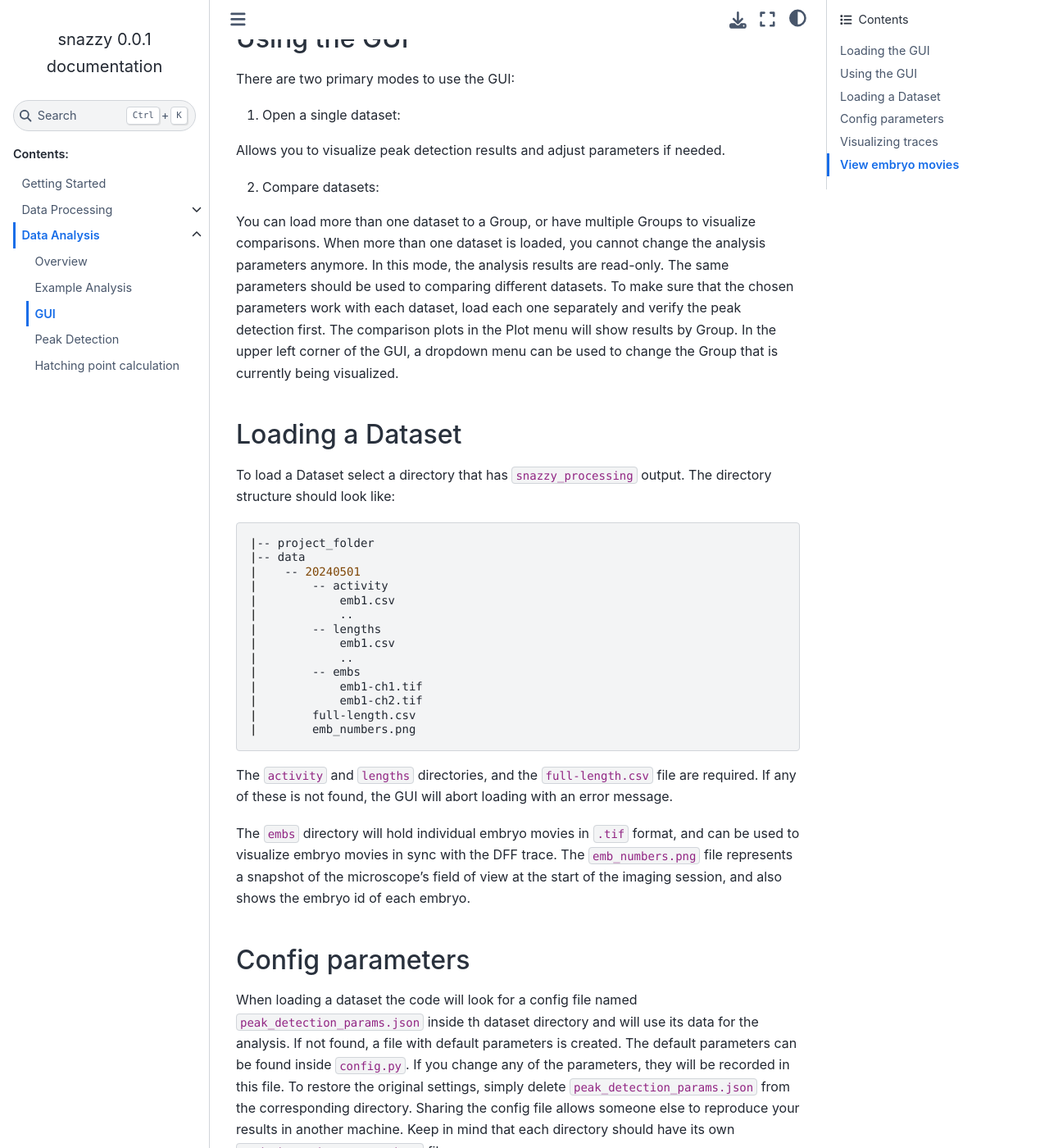
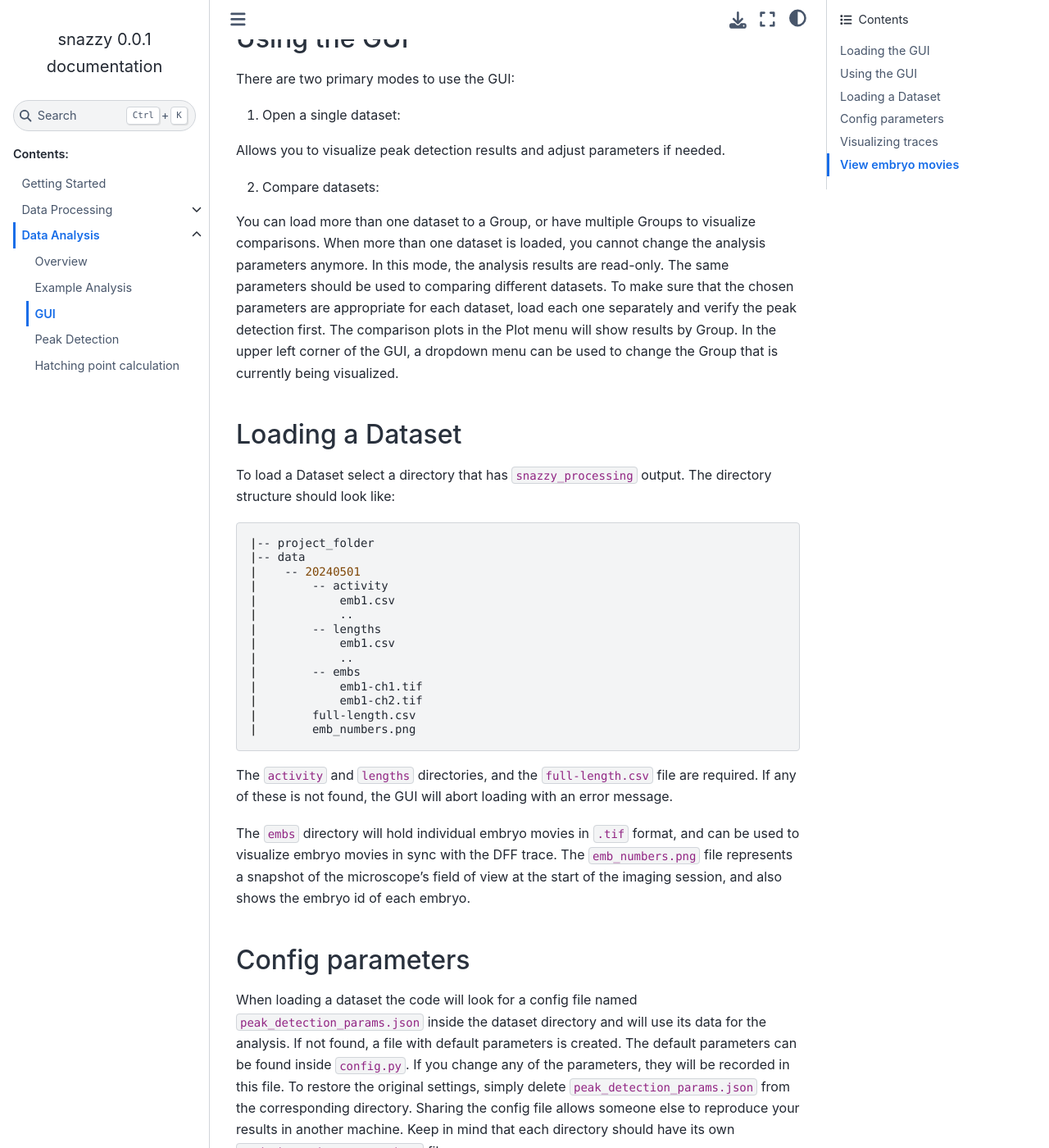
Before and after one commit to ACRLab/snazzy, a Sphinx documentation site: the page built from docs/source/Data_analysis/Graphical_User_Interface.rst, in a window 1280 px wide and 1400 px high, scrolled down 1109 px. Shown: the whole window at 82% size. Built offline with Sphinx 7.4.7 and the Sphinx Book theme 1.1.4, drawn with Linux system fonts in a browser that asks for light colours; some of the changed text lies outside the part shown.

Commit message:
docs: text review

```diff
--- a/docs/source/Data_analysis/Graphical_User_Interface.rst
+++ b/docs/source/Data_analysis/Graphical_User_Interface.rst
@@ -45,7 +45,7 @@
 When more than one dataset is loaded, you cannot change the analysis parameters anymore.
 In this mode, the analysis results are read-only.
 The same parameters should be used to comparing different datasets.
-To make sure that the chosen parameters work with each dataset, load each one separately and verify the peak detection first.
+To make sure that the chosen parameters are appropriate for each dataset, load each one separately and verify the peak detection first.
 The comparison plots in the Plot menu will show results by Group.
 In the upper left corner of the GUI, a dropdown menu can be used to change the Group that is currently being visualized.
 
@@ -81,7 +81,7 @@
 Config parameters
 -----------------
 
-When loading a dataset the code will look for a config file named ``peak_detection_params.json`` inside th dataset directory and will use its data for the analysis.
+When loading a dataset the code will look for a config file named ``peak_detection_params.json`` inside the dataset directory and will use its data for the analysis.
 If not found, a file with default parameters is created.
 The default parameters can be found inside ``config.py``.
 If you change any of the parameters, they will be recorded in this file.
@@ -109,8 +109,8 @@
 
 The description here refers to the image on the top of the file.
 
-The top app bar has buttons to change the data presentation.
-Below the top app bar there are two sliders.
+The top bar has buttons to change the data presentation.
+Below the top bar there are two sliders.
 The first is for the frequency cutoff, which controls how much the signal is smoothed for the finding peaks algorithm.
 The second is the peak width parameter, used to determine the start and end times of each peak.
 The sidebar presents which embryos are currently considered for plots and analysis, and which ones should be removed.
```
Also changed, not shown: other parts of docs/source/Data_analysis/Graphical_User_Interface.rst (+1 -1 lines).
